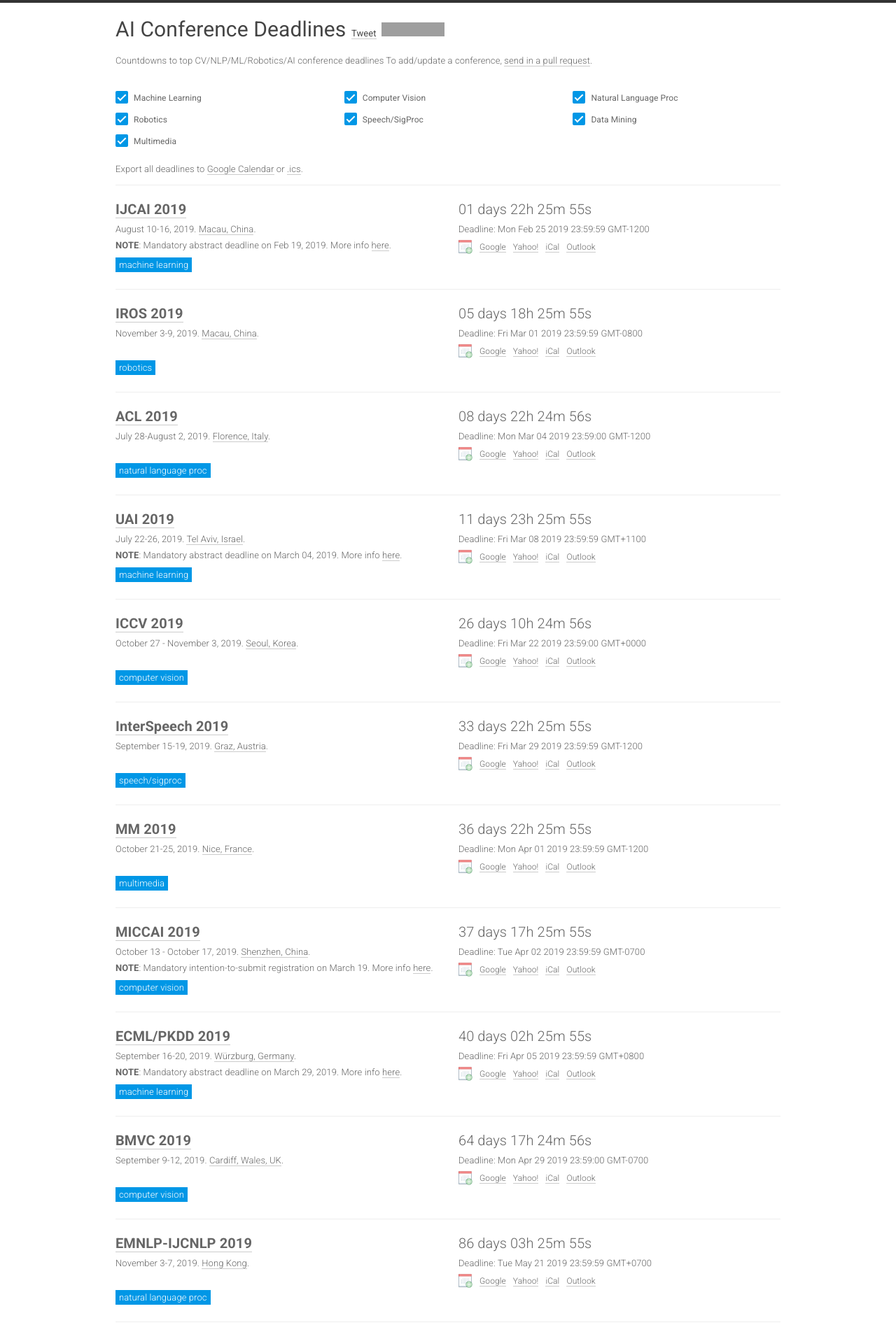
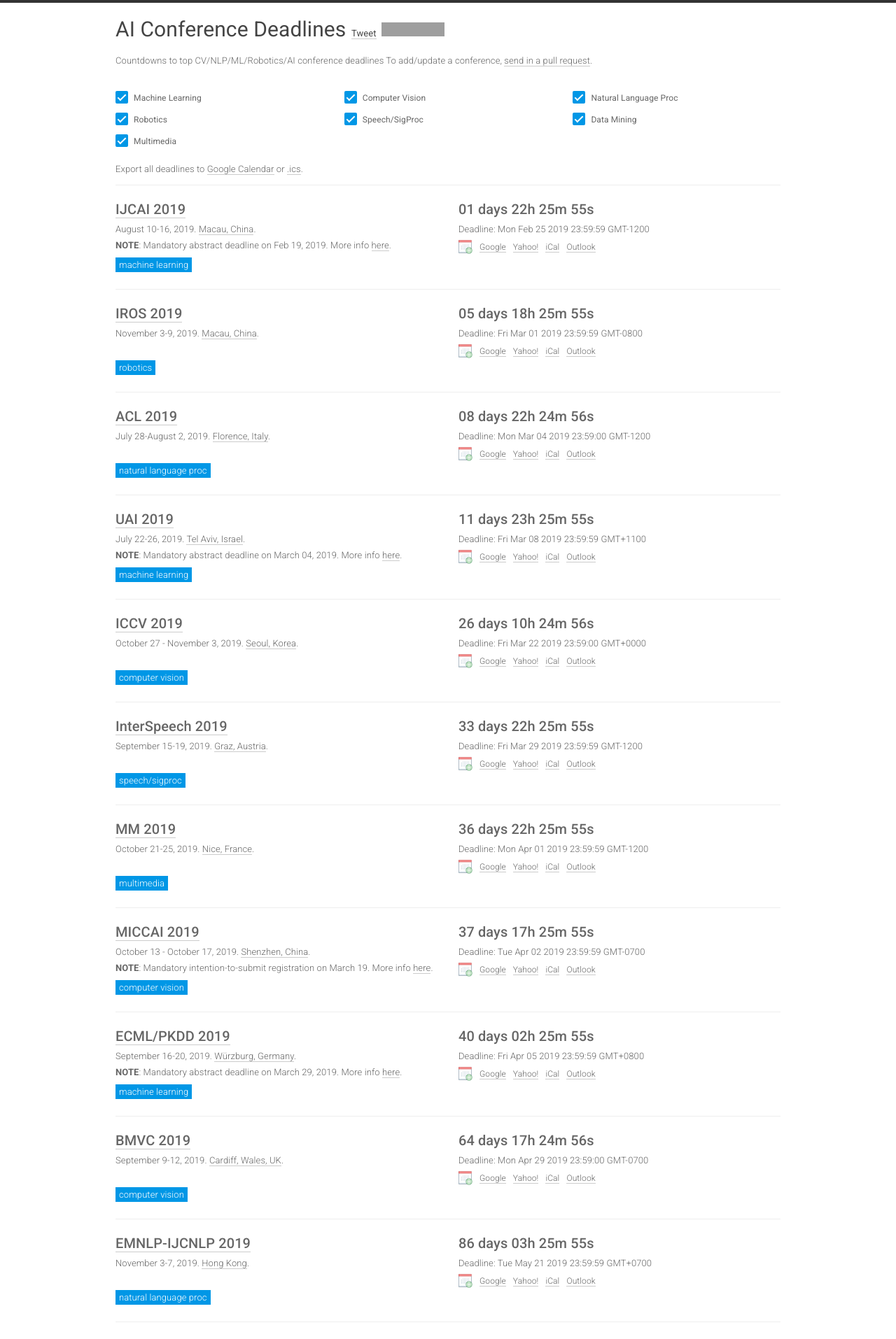
Before and after one commit to paperswithcode/ai-deadlines, a Jekyll site: the page built from index.html, in a window 1280 px wide. Shown: the top 1914 px of the page at 70% size. Built offline with Jekyll 4.4.1, drawn with Linux system fonts in a browser that asks for light colours; nearby versions of some CDN libraries; comment, search, counter and statistics services are not loaded; grey boxes are pictures that could not be loaded.

Commit message:
Consistent bold

```diff
--- a/_layouts/home.html
+++ b/_layouts/home.html
@@ -64,7 +64,7 @@
         <div id="{{conf.id}}" class="{% for sub in conf.sub %} {{sub}}-conf {% endfor %}">
           <div class="row conf-row">
               <div class="col-xs-5 col-sm-6">
-                  <a class="conf-title" href="/conference?id={{ conf.id }}"><b>{{conf.title}} {{conf.year}}</b></a>
+                  <a class="conf-title" href="/conference?id={{ conf.id }}">{{conf.title}} {{conf.year}}</a>
               </div>
               <div class="col-xs-7 col-sm-6">
                 <span class="timer"></span>
--- a/static/css/deadlines.css
+++ b/static/css/deadlines.css
@@ -108,6 +108,7 @@
 
 .conf-title {
   font-size: 20px;
+  font-weight: 500;
 }
 
 .deadline, .meta {
@@ -121,6 +122,7 @@
 
 .timer {
   font-size: 20px;
+  font-weight: 500;
 }
 
 #conf-timer {
```
